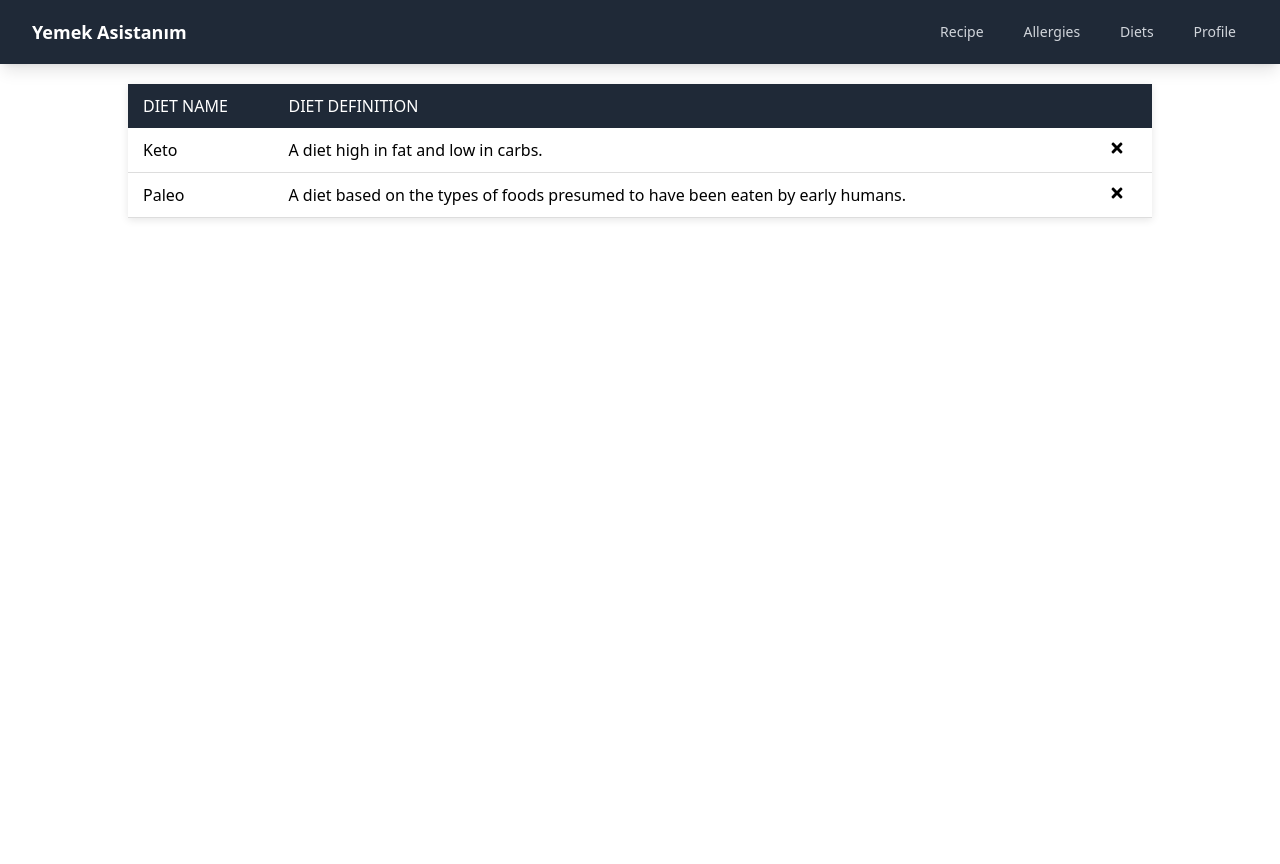
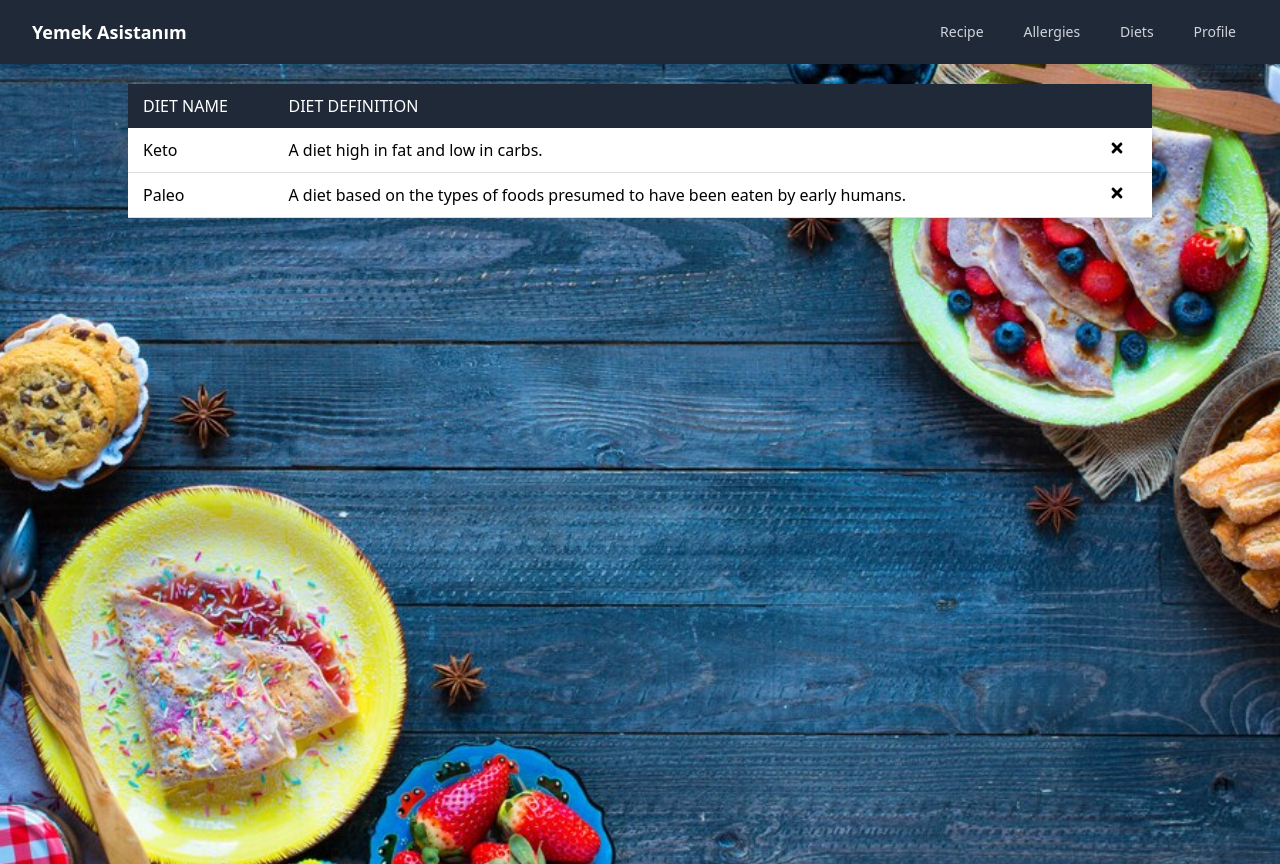
Before and after one commit to oguzhandoganoglu/Yemek-Asistanim, a React (Create React App) app in the folder frontend/: page /Diets in a window 1280 px wide. Before the commit the page ends 800 px from the top, so only its background shows below. Built offline with nearby package versions, Linux system fonts and the light colour scheme.

Commit message:
diet arkaplan

```diff
--- a/frontend/src/Pages/diets.js
+++ b/frontend/src/Pages/diets.js
@@ -1,5 +1,7 @@
 import React, { useState } from 'react';
 import { FaTimes } from 'react-icons/fa'; // Import close icon from react-icons
+import backgroundImage from './background.jpg'
+
 const dietsData = [
   { id: 1, name: 'Keto', definition: 'A diet high in fat and low in carbs.' },
   { id: 2, name: 'Paleo', definition: 'A diet based on the types of foods presumed to have been eaten by early humans.' },
@@ -18,7 +20,8 @@ function Diets() {
 const styles = {
   table: {
     width: '80%',
-    margin: '20px auto',
+    margin: 'auto',
+    paddingTop: '20px',
     borderCollapse: 'separate',
     borderSpacing: '0',
     boxShadow: '0 2px 8px rgba(0, 0, 0, 0.1)',
@@ -50,7 +53,14 @@ const styles = {
 };
 
   return (
-    <div>
+    <div style={{
+      backgroundImage:`url(${backgroundImage})`,
+      backgroundSize: "cover",
+      backgroundPosition: "center",
+      backgroundRepeat: "no-repeat",
+      width: '100vw',
+    height: '100vh'
+    }}>
       <table style={styles.table}>
         <thead>
           <tr>
```
